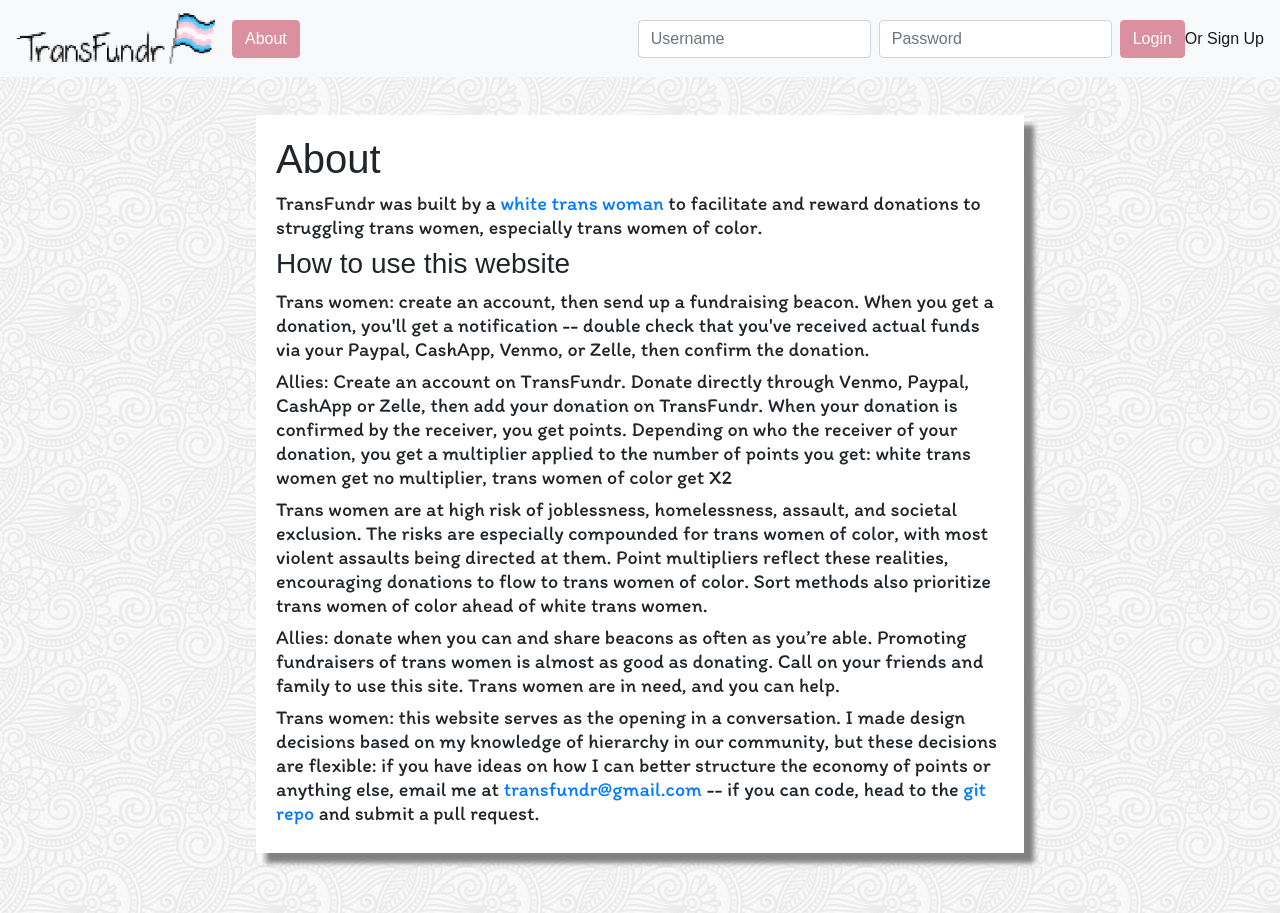
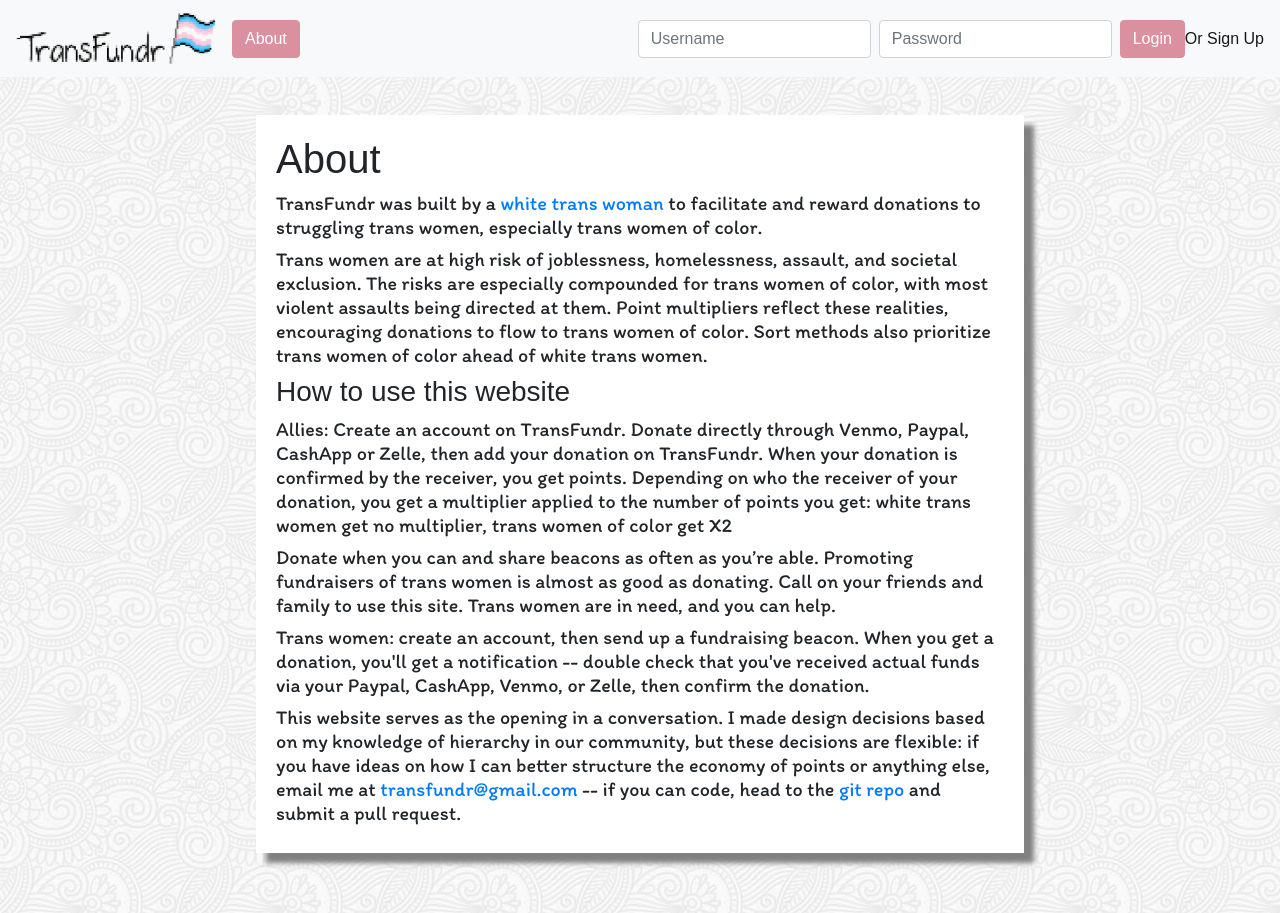
Before and after one commit to LucySuddenly/transfundr-frontend, a React (Create React App) app: page /about in a window 1280 px wide. Built offline with nearby package versions, Linux system fonts and the light colour scheme; a web font is replaced by a local one.

Commit message:
updated about page

```diff
--- a/src/components/about.js
+++ b/src/components/about.js
@@ -7,12 +7,12 @@ class About  extends Component {
                 <div className="standaloneform">
                     <h1>About</h1>
                     <h5 className="text">TransFundr was built by a <a href="http://www.lucysuddenly.com">white trans woman</a> to facilitate and reward donations to struggling trans women, especially trans women of color.  </h5>
+                    <h5 className="text">Trans women are at high risk of joblessness, homelessness, assault, and societal exclusion. The risks are especially compounded for trans women of color, with most violent assaults being directed at them. Point multipliers reflect these realities, encouraging donations to flow to trans women of color. Sort methods also prioritize trans women of color ahead of white trans women. </h5>
                     <h3>How to use this website</h3>
+                    <h5 className="text">Allies: Create an account on TransFundr. Donate directly through Venmo, Paypal, CashApp or Zelle, then add your donation on TransFundr. When your donation is confirmed by the receiver, you get points. Depending on who the receiver of your donation, you get a multiplier applied to the number of points you get: white trans women get no multiplier, trans women of color get X2</h5>
+                    <h5 className="text">Donate when you can and share beacons as often as you’re able. Promoting fundraisers of trans women is almost as good as donating. Call on your friends and family to use this site. Trans women are in need, and you can help.</h5>
                     <h5 className="text">Trans women: create an account, then send up a fundraising beacon. When you get a donation, you'll get a notification -- double check that you've received actual funds via your Paypal, CashApp, Venmo, or Zelle, then confirm the donation. </h5>
-                    <h5 className="text">Allies: Create an account on TransFundr. Donate directly through Venmo, Paypal, CashApp or Zelle, then add your donation on TransFundr. When your donation is confirmed by the receiver, you get points. Depending on who the receiver of your donation, you get a multiplier applied to the number of points you get: white trans women get no multiplier, trans women of color get X2</h5>
-                    <h5 className="text">Trans women are at high risk of joblessness, homelessness, assault, and societal exclusion. The risks are especially compounded for trans women of color, with most violent assaults being directed at them. Point multipliers reflect these realities, encouraging donations to flow to trans women of color. Sort methods also prioritize trans women of color ahead of white trans women. </h5>
-                    <h5 className="text">Allies: donate when you can and share beacons as often as you’re able. Promoting fundraisers of trans women is almost as good as donating. Call on your friends and family to use this site. Trans women are in need, and you can help.</h5>
-                    <h5 className="text">Trans women: this website serves as the opening in a conversation. I made design decisions based on my knowledge of hierarchy in our community, but these decisions are flexible: if you have ideas on how I can better structure the economy of points or anything else, email me at <a href="mailto:transfundr@gmail.com">transfundr@gmail.com</a> -- if you can code, head to the <a href="https://github.com/LucySuddenly/transfundr-frontend">git repo</a> and submit a pull request.</h5>
+                    <h5 className="text">This website serves as the opening in a conversation. I made design decisions based on my knowledge of hierarchy in our community, but these decisions are flexible: if you have ideas on how I can better structure the economy of points or anything else, email me at <a href="mailto:transfundr@gmail.com">transfundr@gmail.com</a> -- if you can code, head to the <a href="https://github.com/LucySuddenly/transfundr-frontend">git repo</a> and submit a pull request.</h5>
                 </div>
             </div>
         );
```
